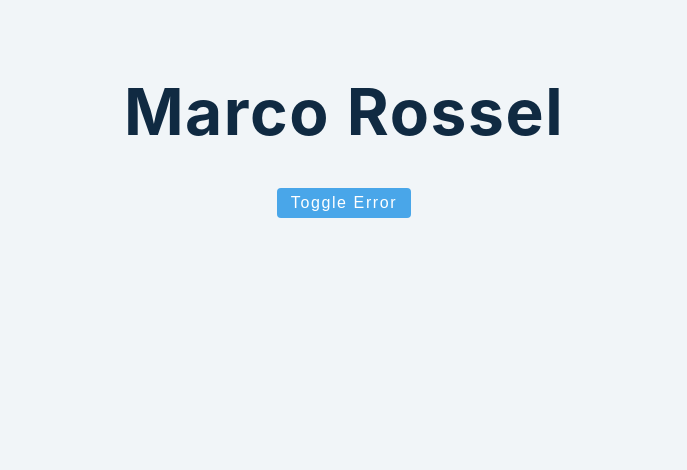
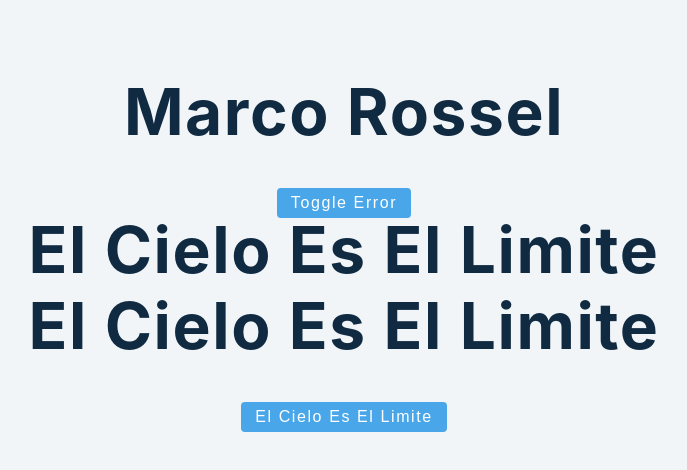
Before and after one commit to MarcoRosselDev/react-advanced-2020, a React (Create React App) app: page / in a window 1280 px wide. Shown: the top 470 px of the page, without its empty margins (296-983 px from the left). Built offline with nearby package versions, Linux system fonts and the light colour scheme.

Commit message:
short circuit 1.4

```diff
--- a/src/tutorial/3-conditional-rendering/setup/2-short-circuit.js
+++ b/src/tutorial/3-conditional-rendering/setup/2-short-circuit.js
@@ -13,6 +13,15 @@ const ShortCircuit = () => {
         toggle error
       </button>
       {isError && <h1>Error...</h1>}
+      {isError ? (
+        <h1>puede ser una estructura más compleja</h1>
+      ) : (
+        <div>
+          <h1>el cielo es el limite</h1>
+          <h1>el cielo es el limite</h1>
+          <button className="btn">el cielo es el limite</button>
+        </div>
+      )}
     </>
   );
 };
```
